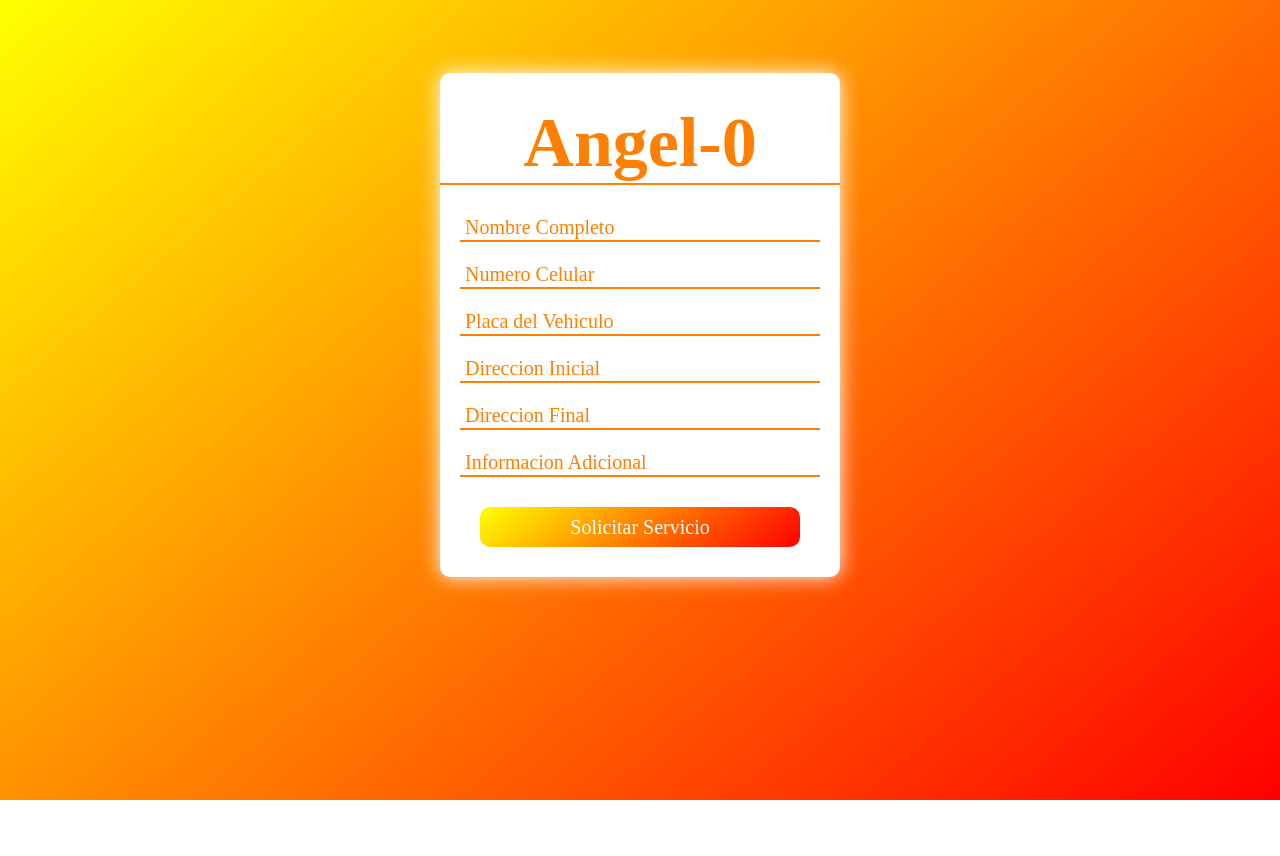
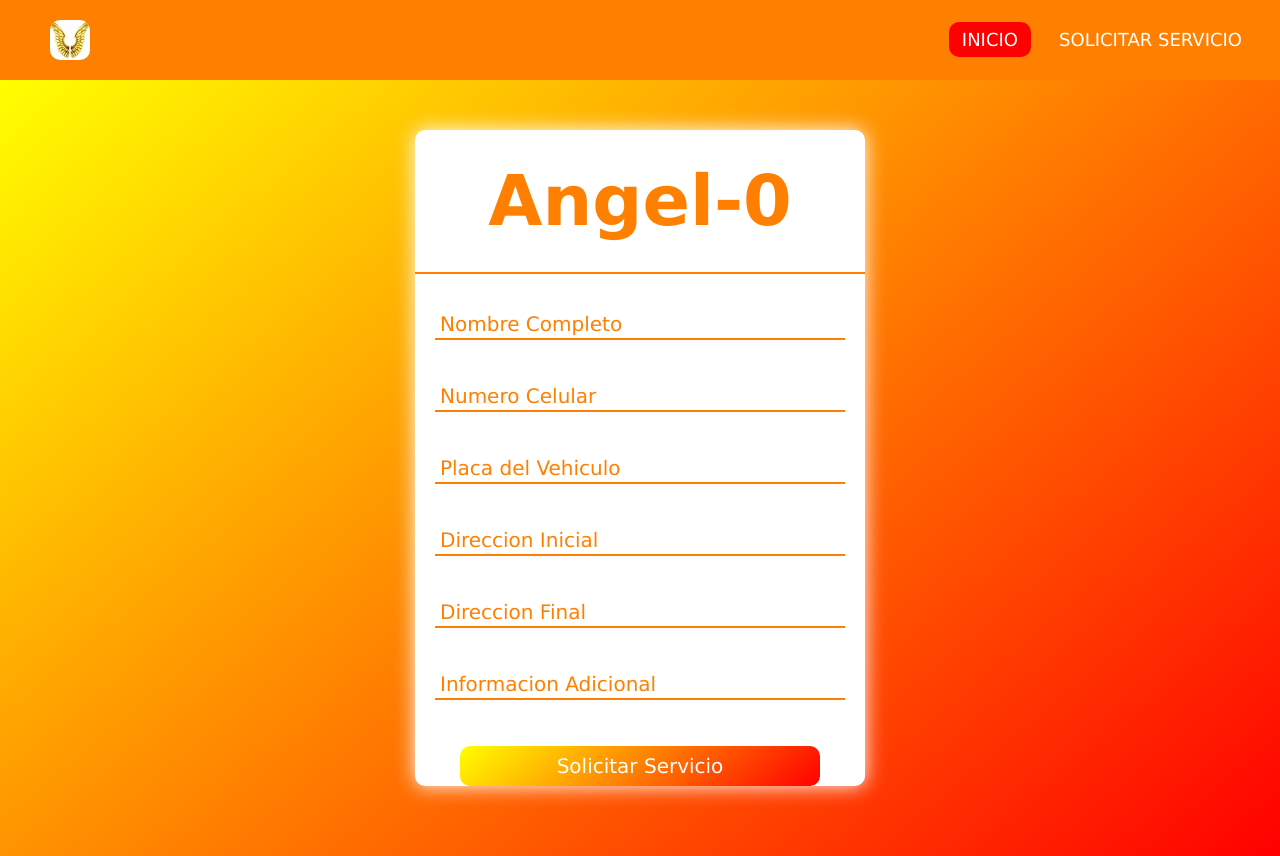
Before and after one commit to JersonGame73/Angel-0, a PHP site: the page made by Solicitar Servicio/index.html in a window 1280 px wide. Before the commit the page ends 800 px from the top, so only its background shows below. Run offline with PHP 8.4, Linux system fonts and the light colour scheme; some libraries are stand-ins or nearby versions.

Commit message:
deleted:    Index/menu.dms 	renamed:    Index/Angel-0 64x64-2.jpg -> Recursos/Angel-0 64x64-2.jpg 	modified:   Solicitar Servicio/index.html 	modified:   Solicitar Servicio/style.css 	modified:   index.html 	modified:   style.css

```diff
--- a/Solicitar Servicio/index.html
+++ b/Solicitar Servicio/index.html
@@ -1,40 +1,60 @@
 <!DOCTYPE html>
 <html lang="en">
 <head>
-    <link rel="stylesheet" href="style.css">
+    <meta charset="UTF-8">
+    <meta http-equiv="X-UA-Compatible" content="IE=edge">
+    <meta name="viewport" content="width=device-width, initial-scale=1.0">
+    <title>Solicitar Servicio</title>
+    <link rel="stylesheet" href="/Solicitar Servicio/style.css">
+    <link href="https://cdnjs.cloudflare.com/ajax/libs/font-awesome/5.13.0/css/all.min.css" rel="stylesheet">
 </head>
 <body>
+    <nav>
+        <input type="checkbox" id="check">
+        <label for="check" class="checkbtn">
+            <i class="fas fa-bars"></i>
+        </label>
+        <a href="#" class="enlace">
+            <img src="/Recursos/Angel-0 64x64-2.jpg" alt="" class="logo">
+        </a>
+        <ul>
+            <li><a class="active" href="/index.html">Inicio</a></li>
+            <li><a href="/Solicitar Servicio/index.html">Solicitar Servicio</a></li>
+        </ul>
+    </nav>
+    <section>
         <form action="" method="post" id="1forn">
-        <div class="2forn">
-            <div class="title">
+            <div class="2form">
+                <div>
                     <h1>Angel-0</h1>
                 </div>
                 <div class="tex_box">
-                <input type="name" required><span class="barra"></span>
-                <label for="">Nombre Completo</label>
+                    <input class="texto" type="name" required><span class="barra"></span>
+                    <label class="titles" for="">Nombre Completo</label>
                 </div>
                 <div class="tex_box">
-                <input type="phone" required><span class="barra"></span>
-                <label for="">Numero Celular</label>
+                    <input class="texto" type="phone" required><span class="barra"></span>
+                    <label class="titles" for="">Numero Celular</label>
                 </div>
                 <div class="tex_box">
-                <input type="text" required><span class="barra"></span>
-                <label for="">Placa del Vehiculo</label>
+                    <input class="texto" type="text" required><span class="barra"></span>
+                    <label class="titles" for="">Placa del Vehiculo</label>
                 </div>
                 <div class="tex_box">
-                <input type="address" required><span class="barra"></span>
-                <label for="">Direccion Inicial</label>
+                    <input class="texto" type="address" required><span class="barra"></span>
+                    <label class="titles" for="">Direccion Inicial</label>
                 </div>
                 <div class="tex_box">
-                <input type="address" required><span class="barra"></span>
-                <label for="">Direccion Final</label>
+                    <input class="texto" type="address" required><span class="barra"></span>
+                    <label class="titles" for="">Direccion Final</label>
                 </div>
                 <div class="tex_box">
-                <input type="text" required><span class="barra"></span>
-                <label for="">Informacion Adicional</label>
+                    <input class="texto" type="text" required><span class="barra"></span>
+                    <label class="titles" for="">Informacion Adicional</label>
                 </div>
-            <button type="submit">Solicitar Servicio</button>
+                <button class="submit" type="submit">Solicitar Servicio</button>
             </div>
         </form>
+    </section>
 </body>
 </html>
--- a/Solicitar Servicio/style.css
+++ b/Solicitar Servicio/style.css
@@ -1,63 +1,60 @@
-body{
-    background: #ffff00;
-    background: linear-gradient(140deg, #ffff00 0%, #ff0000 100%);
-    background-repeat: no-repeat;
-    background-size: 100%;
-    background-attachment: fixed;
-    height: 650px;
-    display: flex;
-    justify-content: center;
-    align-items: center;
+*{
+    padding: 0;
     margin: 0;
-    padding: 0;
-    font-family: 'Times New Roman', Times, serif;
+    text-decoration: none;
+    list-style: none;
+    box-sizing: border-box;
+    font-family: 'Lucida Sans', 'Lucida Sans Regular', 'Lucida Grande', 'Lucida Sans Unicode', Geneva, Verdana, sans-serif;
 }
+/* reigstro de datos */
 h1{
     text-align: center;
     font-size: 70px;
-    margin: 30px 0;
+    padding: 30px 0;
     color: #ff8000;
     border-bottom: 2px solid #ff8000;
-    display: block;
-
-
+    margin-bottom: 20px;
 }
 form{
     background-color: white;
-    width: 400px;
-    margin: 100px auto;
+    width: 450px;
     border-radius: 10px;
     box-shadow: 0 0 20px 0 white;
+    margin: 0 auto;
 }
-form .tex_box{
+form.tex_box{
     position: relative;
     margin: 20px;
 }
-input{
+div.tex_box{
+    height: 72px;
+    margin: 0 20px;
+}
+.texto{
     background: none;
     color: #ff8000;
     font-size: 20px;
-    display: block;
-    width: 356px;
+    width: 100%;
     border: none;
     border-bottom: 2px solid #ff8000;
     outline: none;
-
+    margin-top: 20px;
 }
-label{
+.titles{
     color: #ff8000;
     font-size: 20px;
-    position: absolute;
     left: 5px;
-    top: 1px;
+    top: -28px;
+    position: relative;
     pointer-events: none;
     transition: 0.5s ease-in-out all;
+    margin: -23px 0;
 }
-input:focus~label,
-input:hover~label,
-input:valid~label{
-    top: -18px;
-    left: 7px;
+input:focus~.titles,
+input:hover~.titles,
+input:valid~.titles{
+    top: -50px;
+    left: 0px;
     font-size: 18px;
     color: #ff0000;
 }
@@ -83,16 +80,107 @@ input:valid~.barra::before{
     width: 100%;
 
 }
-button{
-    font-family: 'Times New Roman', Times, serif;
+.submit{
     background: linear-gradient(140deg, #ffff00 0%, #ff0000 100%);
     border: none;
-    display: block;
     width: 80%;
-    margin: 30px auto;
     color: white;
     height: 40px;
     border-radius: 10px;
     font-size: 20px;
     cursor: pointer;
+    margin: 20px auto;
+    display: block;
 }
+
+/* menu interactivo  */
+nav{
+    background: #ff8000;
+    height: 80px;
+    width: 100%;
+}
+.enlace{
+    position: absolute;
+    padding: 20px 50px;
+}
+.logo{
+    height: 40px;
+    border-radius: 10px;
+}
+nav ul{
+    float: right;
+    margin-right: 20px;
+}
+nav ul li{
+    display: inline-block;
+    line-height: 80px;
+    margin: 0 5px;
+}
+nav ul li a{
+    color: white;
+    font-size: 18px;
+    padding: 7px 13px;
+    border-radius: 10px;
+    text-transform: uppercase;
+}
+li a.active, li a:hover{
+    background: #ff0000;
+    transition: .5s;
+}
+.checkbtn{
+    font-size: 30px;
+    color: white;
+    float: right;
+    line-height: 80px;
+    margin-right: 40px;
+    cursor: pointer;
+    display: none;
+}
+#check{
+    display: none;
+}
+section{
+    background-size: cover;
+    background-position: center center;
+    height: calc(100% - 80px);
+    background: #ffff00;
+    background: linear-gradient(140deg, #ffff00 0%, #ff0000 100%);
+    padding: 50px 0;
+
+}
+
+
+@media (max-width: 950px){
+    form{
+        width: 400px;
+    }
+    .checkbtn{
+        display: block;
+    }
+    ul{
+        position: fixed;
+        width: 100%;
+        height: 100vh;
+        background: #ff8000;
+        top: 80px;
+        left: -100%;
+        text-align: center;
+        transition: all .5s;
+    }
+    nav ul li{
+        display: block;
+        margin: 50px 0;
+        line-height: 30px;
+    }
+    nav ul li a{
+        font-size: 20px;
+    }
+    li a:hover, li a.active
+    li a:valid, li a.active{
+        background: #ff0000;
+        color: gold;
+    }
+    #check:checked ~ ul{
+        left:0;
+    }
+}
```
Also changed, not shown: index.html (+12 -12 lines), style.css (+65 -26 lines), Recursos/Angel-0 64x64-2.jpg (renamed from Index/Angel-0 64x64-2.jpg), 1 other file. Lines whose indentation alone changed are shown as unchanged.
